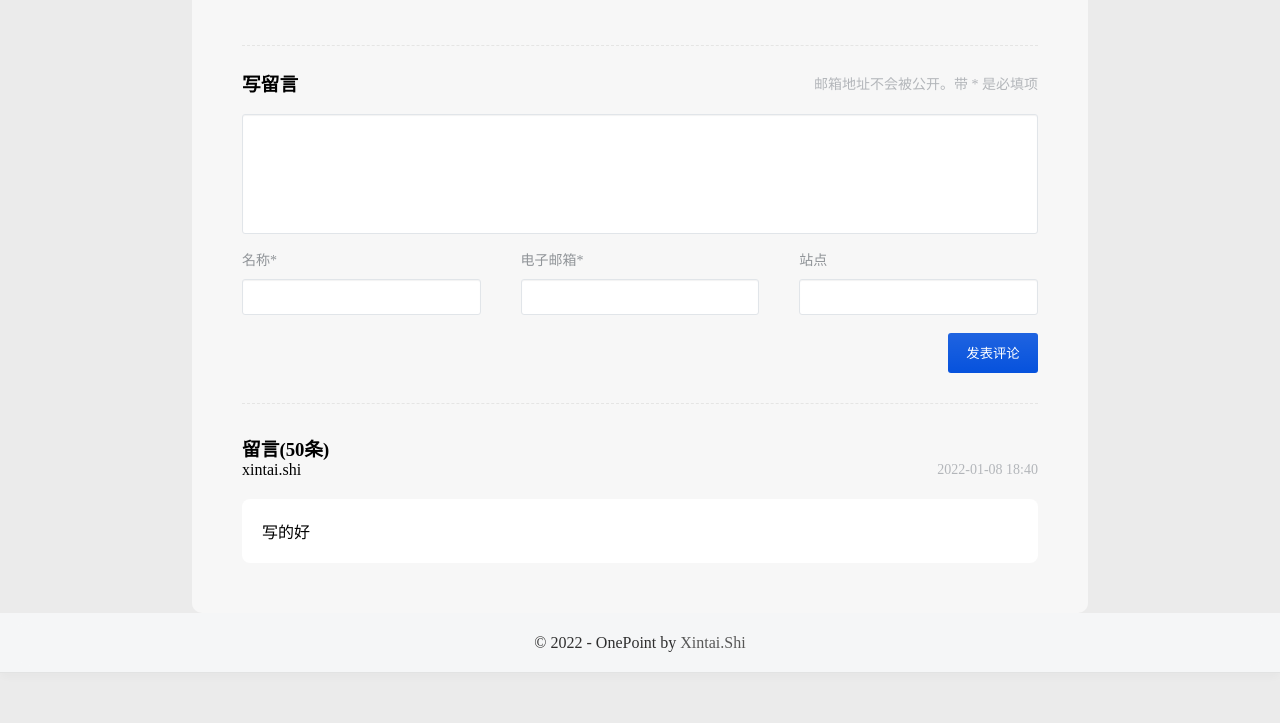
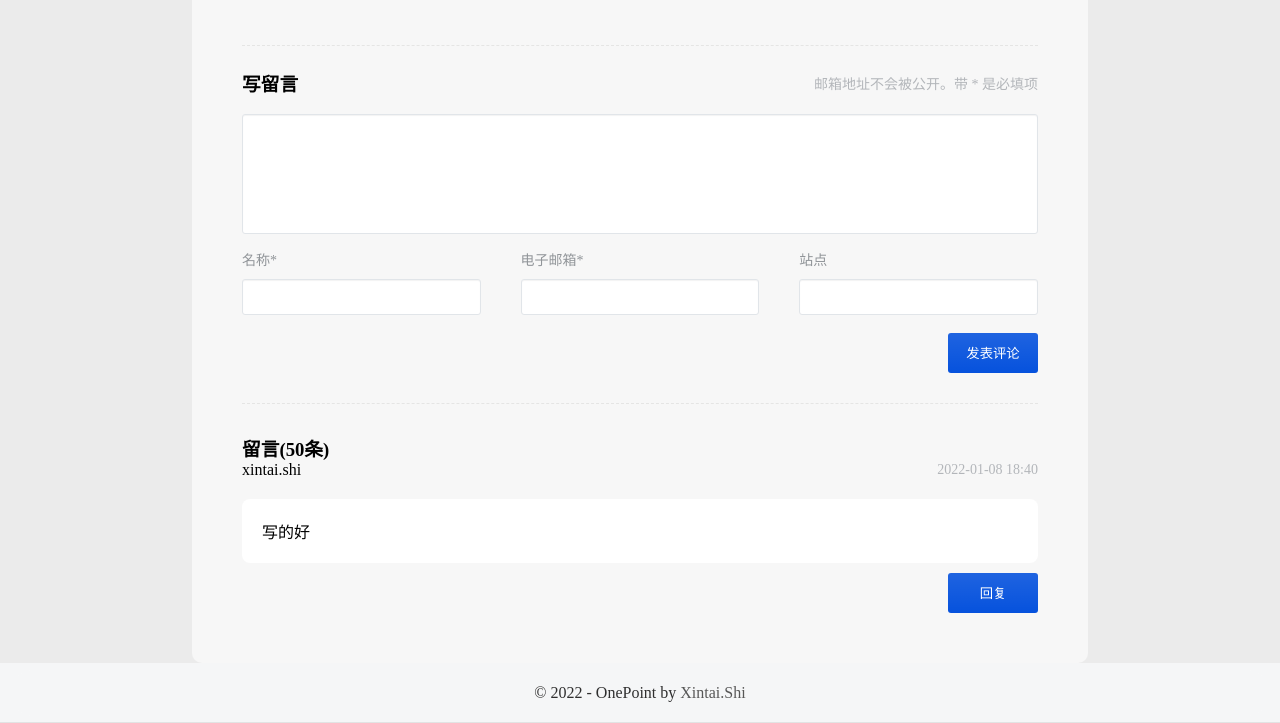
Before and after one commit to onepoint-vip/blog, a plain HTML site: page detail.html in a window 1280 px wide. Shown: the part 410-1133 px from the top of the page. Before the commit the page ends 1083 px from the top, so only its background shows below. Drawn offline with Linux system fonts and the light colour scheme.

Commit message:
finised detail

```diff
--- a/css/detail.css
+++ b/css/detail.css
@@ -128,10 +128,11 @@ h1 {
     height: 40px;
     line-height: 40px;
 }
+
 .sumbit-comment button {
     width: 90px;
     background-color: #0652dd;
-    background-image: linear-gradient(rgba(255,255,255,0.1), rgba(255,255,255,0));
+    background-image: linear-gradient(rgba(255, 255, 255, 0.1), rgba(255, 255, 255, 0));
     border: none;
     border-radius: 3px;
     color: white;
@@ -141,8 +142,25 @@ h1 {
     background-color: #1F60E0;
 }
 
-.comment-area > p{
+.comment-area>p {
     padding: 20px;
     border-radius: 8px;
     background-color: white;
 }
+
+
+.comment-area-btn {
+    display: flex;
+    justify-content: flex-end;
+}
+
+.comment-area-btn button {
+    margin-top: 10px;
+    width: 90px;
+    height: 40px;
+    background-color: #0652dd;
+    background-image: linear-gradient(rgba(255, 255, 255, 0.1), rgba(255, 255, 255, 0));
+    border: none;
+    border-radius: 3px;
+    color: white;
+}
--- a/detail.html
+++ b/detail.html
@@ -112,6 +112,9 @@
             <p>
                 写的好
             </p>
+            <div class="comment-area-btn">
+                <button>回复</button>
+            </div>
           </div>
         </div>
       </div>
```
